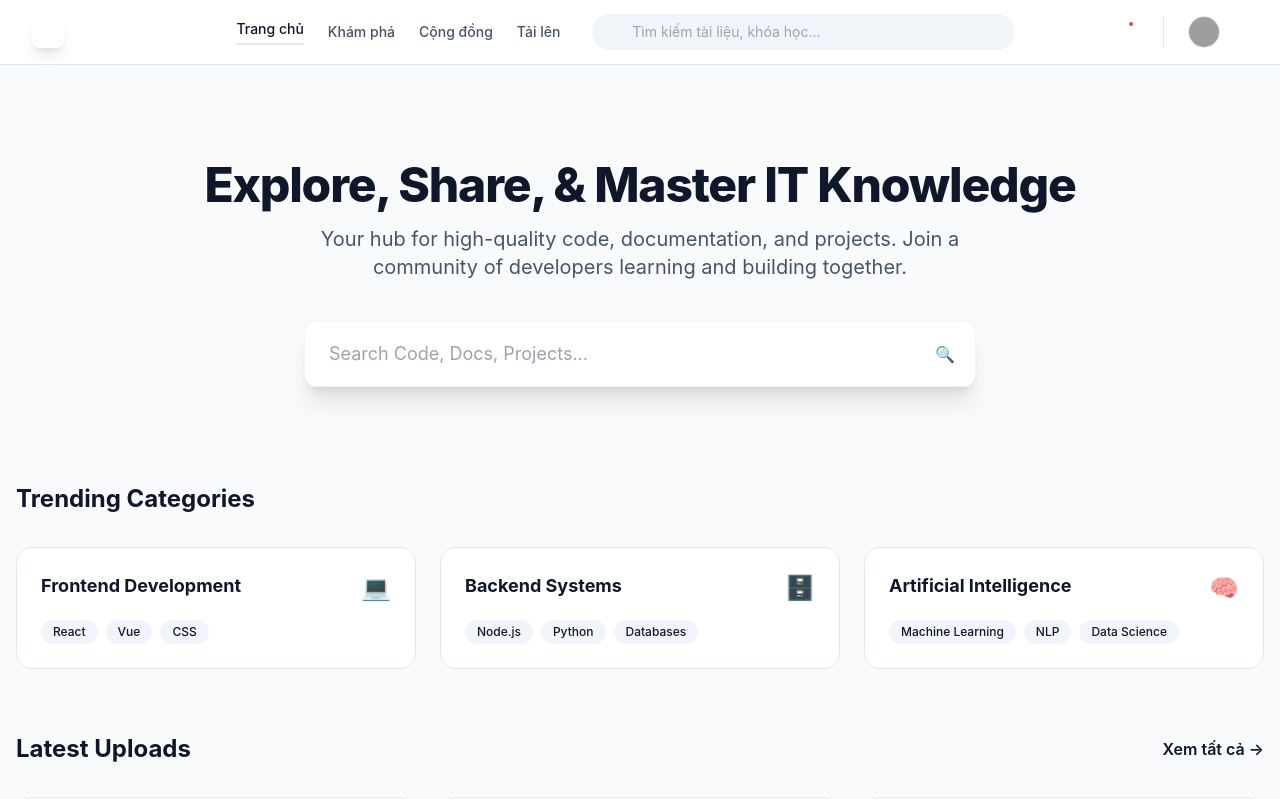
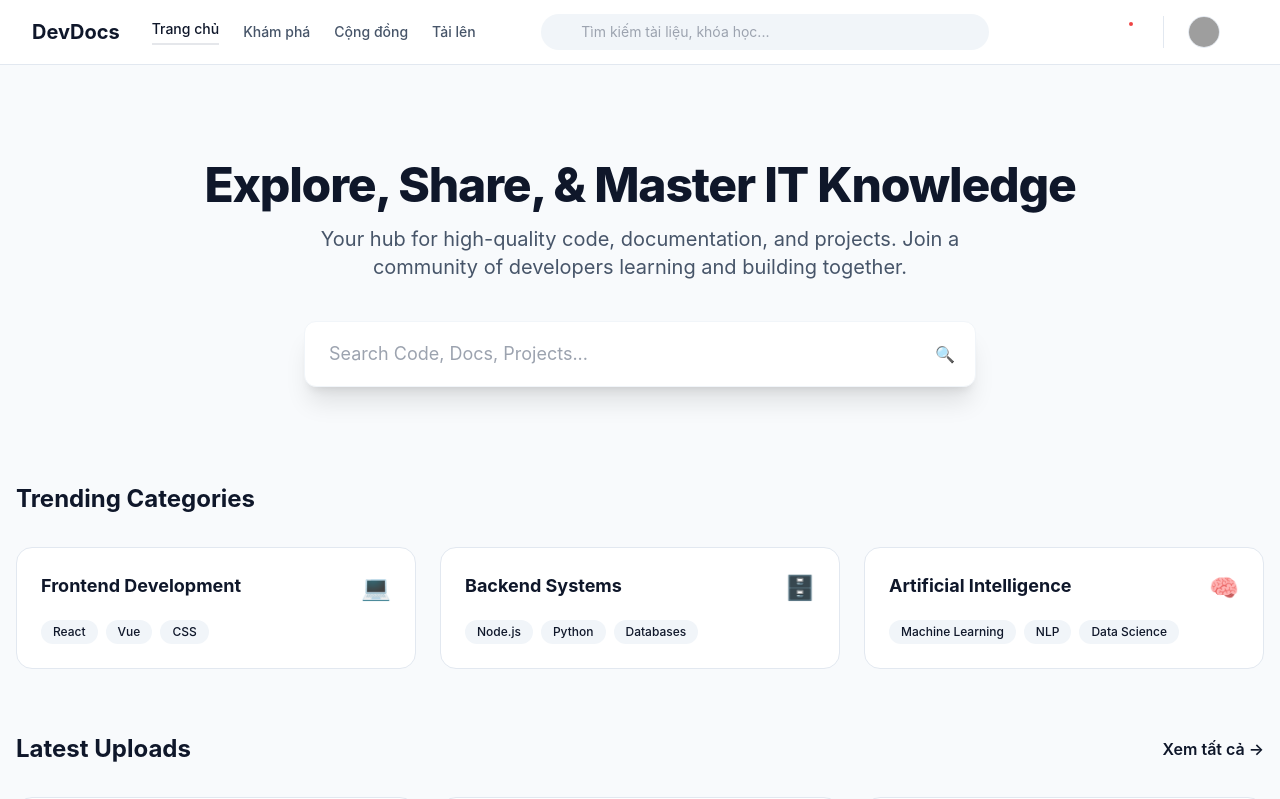
Before and after one commit to phuchoang1807/frontend_studyit, a React (Vite) app: page /dashboard in a window 1280 px wide. Shown: the top 799 px of the page. Built offline with nearby package versions, Linux system fonts and the light colour scheme; grey boxes are pictures that could not be loaded; some icons are missing.

Commit message:
fix: correct header logo visibility and theme toggle icon behavior

```diff
--- a/src/components/Header.jsx
+++ b/src/components/Header.jsx
@@ -1,5 +1,5 @@
-import { useEffect } from "react";
 import SearchIcon from "@mui/icons-material/Search";
+import { useState } from "react";
 import NotificationsIcon from "@mui/icons-material/Notifications";
 import DarkModeIcon from "@mui/icons-material/DarkMode";
 import LightModeIcon from "@mui/icons-material/LightMode";
@@ -7,8 +7,11 @@ import ExpandMoreIcon from "@mui/icons-material/ExpandMore";
 
 
 export default function Header() {
+  const [isDarkMode, setIsDarkMode] = useState(() => document.documentElement.classList.contains("dark"));
   const toggleDarkMode = () => {
-    document.documentElement.classList.toggle("dark");
+    const nextIsDarkMode = !isDarkMode;
+    document.documentElement.classList.toggle("dark", nextIsDarkMode);
+    setIsDarkMode(nextIsDarkMode);
   };
 
   return (
@@ -19,13 +22,8 @@ export default function Header() {
           {/* Logo + Nav */}
           <div className="flex items-center gap-8">
             <a className="flex items-center gap-2 group" href="#">
-              <div className="w-8 h-8 bg-primary rounded-lg flex items-center justify-center text-white shadow-lg shadow-primary/20">
-                <span className="material-icons-outlined text-xl">
-                  description
-                </span>
-              </div>
-              <span className="text-xl font-bold bg-clip-text text-transparent bg-gradient-to-r from-primary to-blue-400">
-                DevDocs Hub
+                <span className="text-xl font-bold text-slate-900 dark:text-white">
+                DevDocs
               </span>
             </a>
 
@@ -62,11 +60,20 @@ export default function Header() {
 
             {/* Dark Mode */}
             <button
-              className="p-2 text-slate-500 dark:text-slate-400 hover:bg-slate-100 dark:hover:bg-slate-800 rounded-full transition-colors"
+              aria-label={isDarkMode ? "Chuyển sang giao diện sáng" : "Chuyển sang giao diện tối"}
+              className="relative h-10 w-10 overflow-hidden rounded-full text-slate-500 dark:text-slate-400 transition-colors hover:bg-slate-100 dark:hover:bg-slate-800"
               onClick={toggleDarkMode}
             >
-              <DarkModeIcon className="dark:hidden" />
-<LightModeIcon className="hidden dark:block" />
+              <DarkModeIcon
+                className={`absolute inset-0 m-auto transition-all duration-300 ${
+                  isDarkMode ? "scale-75 rotate-45 opacity-0" : "scale-100 rotate-0 opacity-100"
+                }`}
+              />
+              <LightModeIcon
+                className={`absolute inset-0 m-auto transition-all duration-300 ${
+                  isDarkMode ? "scale-100 rotate-0 opacity-100" : "scale-75 -rotate-45 opacity-0"
+                }`}
+              />
             </button>
 
             {/* Notification */}
@@ -80,9 +87,10 @@ export default function Header() {
             {/* Avatar */}
             <button className="flex items-center gap-2 p-1 hover:bg-slate-100 dark:hover:bg-slate-800 rounded-full transition-colors">
               <img
+               alt="Profile avatar"
                 className="w-8 h-8 rounded-full border border-slate-200 dark:border-slate-700"
                 src="https://lh3.googleusercontent.com/aida-public/AB6AXuAM28gaZL2I9W0a0loEHCxWCp-Apm8EMnzXlPGVW-zT9ZlqpH-VE3MZlYTZSkJfV2ZhkUAp9aqw1Vwe_gfKXFTReMY8j6LYy0cgJfm1AAHbjSX3qv49u2rh1UsqLvFpPyry0fCBk9SxhgOhlAJqRZiwWdLfZCWsWgDreJwyMmrgEiJTj6z3mo5gixSbKgKpelwPAm9XrQ7gupBmGK8fAw3glIOnXpABSED9Fj3G6AtQbfG2JnfHSdb7BxJEKCkXYlQhXGtj2wL_qHo"
-                alt="Profile avatar"
+
               />
               <ExpandMoreIcon className="text-slate-400" />
             </button>
```
